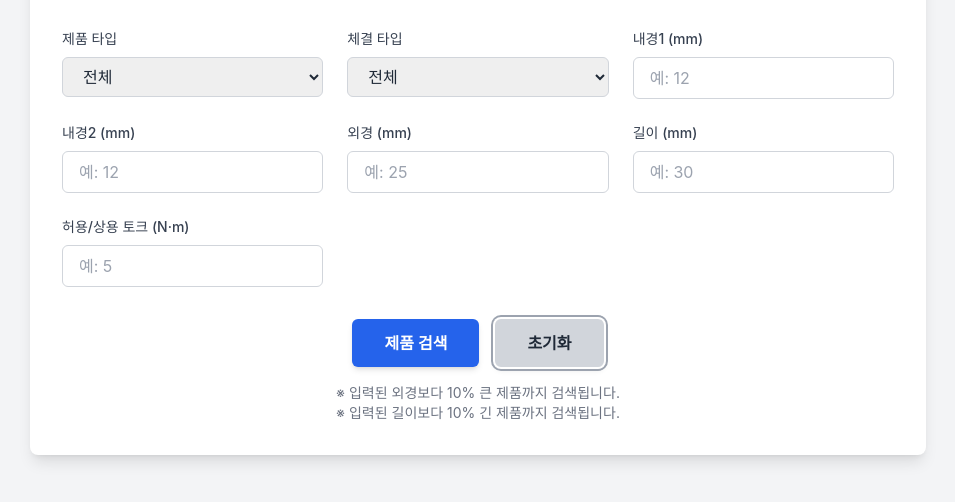
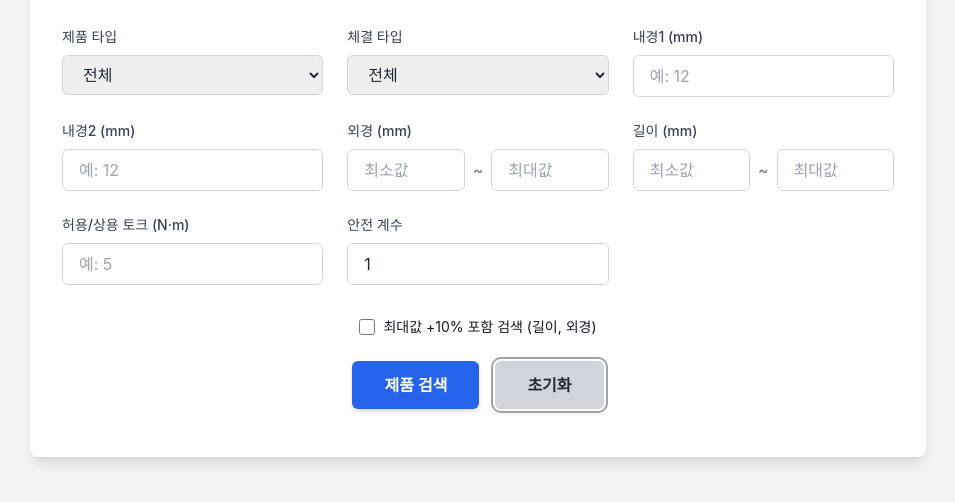
Before and after one commit to shadowqqq-bot/coupling-search-app, a plain HTML site: page index.html in a window 1280 px wide. Both pictures are taken after a click on the button "초기화". Shown: the part 232-734 px from the top of the page, without its empty margins (162-1117 px from the left). Drawn offline with nearby package versions, Linux system fonts and the light colour scheme; no server answers.

Commit message:
index.html

```diff
--- a/index.html
+++ b/index.html
@@ -84,22 +84,32 @@
                        class="w-full px-4 py-2 border border-gray-300 rounded-md focus:ring-blue-500 focus:border-blue-500 transition duration-150">
             </div>
 
-            <!-- 5. 외경 -->
-            <div>
+            <!-- 5. 외경 (범위) -->
+            <div class="lg:col-span-1">
                 <label for="outer-dia" class="block text-sm font-medium text-gray-700 mb-2">
                     외경 (mm)
                 </label>
-                <input type="number" id="outer-dia" placeholder="예: 25"
-                       class="w-full px-4 py-2 border border-gray-300 rounded-md focus:ring-blue-500 focus:border-blue-500 transition duration-150">
+                <div class="flex items-center space-x-2">
+                    <input type="number" id="min-outer-dia" placeholder="최소값"
+                           class="w-1/2 px-4 py-2 border border-gray-300 rounded-md focus:ring-blue-500 focus:border-blue-500 transition duration-150">
+                    <span class="text-gray-500">~</span>
+                    <input type="number" id="max-outer-dia" placeholder="최대값"
+                           class="w-1/2 px-4 py-2 border border-gray-300 rounded-md focus:ring-blue-500 focus:border-blue-500 transition duration-150">
+                </div>
             </div>
 
-            <!-- 6. 길이 -->
-            <div>
+            <!-- 6. 길이 (범위) -->
+            <div class="lg:col-span-1">
                 <label for="length" class="block text-sm font-medium text-gray-700 mb-2">
                     길이 (mm)
                 </label>
-                <input type="number" id="length" placeholder="예: 30"
-                       class="w-full px-4 py-2 border border-gray-300 rounded-md focus:ring-blue-500 focus:border-blue-500 transition duration-150">
+                <div class="flex items-center space-x-2">
+                    <input type="number" id="min-length" placeholder="최소값"
+                           class="w-1/2 px-4 py-2 border border-gray-300 rounded-md focus:ring-blue-500 focus:border-blue-500 transition duration-150">
+                    <span class="text-gray-500">~</span>
+                    <input type="number" id="max-length" placeholder="최대값"
+                           class="w-1/2 px-4 py-2 border border-gray-300 rounded-md focus:ring-blue-500 focus:border-blue-500 transition duration-150">
+                </div>
             </div>
 
             <!-- 7. 허용/상용 토크 -->
@@ -110,6 +120,22 @@
                 <input type="number" id="max-torque" placeholder="예: 5"
                        class="w-full px-4 py-2 border border-gray-300 rounded-md focus:ring-blue-500 focus:border-blue-500 transition duration-150">
             </div>
+
+            <!-- 8. 안전 계수 -->
+            <div>
+                <label for="safety-factor" class="block text-sm font-medium text-gray-700 mb-2">
+                    안전 계수
+                </label>
+                <input type="number" id="safety-factor" value="1" min="1" step="0.1"
+                       class="w-full px-4 py-2 border border-gray-300 rounded-md focus:ring-blue-500 focus:border-blue-500 transition duration-150">
+            </div>
+        </div>
+
+        <div class="flex items-center justify-center mb-4">
+            <input type="checkbox" id="enable-tolerance" class="h-4 w-4 text-blue-600 focus:ring-blue-500 border-gray-300 rounded">
+            <label for="enable-tolerance" class="ml-2 block text-sm text-gray-900">
+                최대값 +10% 포함 검색 (길이, 외경)
+            </label>
         </div>
 
         <div class="flex flex-col md:flex-row justify-center gap-4 mt-6">
@@ -125,8 +151,7 @@
 
         <!-- 검색 조건 안내 -->
         <div class="mt-4 text-center text-sm text-gray-500">
-            <p>※ 입력된 외경보다 10% 큰 제품까지 검색됩니다.</p>
-            <p>※ 입력된 길이보다 10% 긴 제품까지 검색됩니다.</p>
+            <!-- 기존 길이 관련 안내 문구는 제거되었습니다. -->
         </div>
 
         <!-- 제품 목록 섹션 -->
@@ -157,6 +182,7 @@
         const resultsSection = document.getElementById('results-section');
         const couplingTypeSelect = document.getElementById('coupling-type');
         const fasteningTypeSelect = document.getElementById('fastening-type');
+        const enableToleranceCheckbox = document.getElementById('enable-tolerance');
 
         // 페이지 로드 시 구글 시트에서 데이터를 가져옵니다.
         window.onload = function() {
@@ -390,11 +416,28 @@
             // 입력 필드에서 값을 가져옵니다. 값이 없으면 undefined로 처리합니다.
             const innerDia1 = document.getElementById('inner-dia1').value ? parseFloat(document.getElementById('inner-dia1').value) : undefined;
             const innerDia2 = document.getElementById('inner-dia2').value ? parseFloat(document.getElementById('inner-dia2').value) : undefined;
-            const outerDia = document.getElementById('outer-dia').value ? parseFloat(document.getElementById('outer-dia').value) : undefined;
-            const length = document.getElementById('length').value ? parseFloat(document.getElementById('length').value) : undefined;
+            const minOuterDia = document.getElementById('min-outer-dia').value ? parseFloat(document.getElementById('min-outer-dia').value) : undefined;
+            let maxOuterDia = document.getElementById('max-outer-dia').value ? parseFloat(document.getElementById('max-outer-dia').value) : undefined;
+            const minLength = document.getElementById('min-length').value ? parseFloat(document.getElementById('min-length').value) : undefined;
+            let maxLength = document.getElementById('max-length').value ? parseFloat(document.getElementById('max-length').value) : undefined;
             const maxTorque = document.getElementById('max-torque').value ? parseFloat(document.getElementById('max-torque').value) : undefined;
+            const safetyFactor = document.getElementById('safety-factor').value ? parseFloat(document.getElementById('safety-factor').value) : 1;
             const type = couplingTypeSelect.value;
             const fasteningType = fasteningTypeSelect.value;
+            const isToleranceEnabled = enableToleranceCheckbox.checked;
+
+            // 체크박스에 따라 최대값에 10% 허용치 적용
+            if (isToleranceEnabled) {
+                if (maxOuterDia !== undefined) {
+                    maxOuterDia = maxOuterDia * 1.1;
+                }
+                if (maxLength !== undefined) {
+                    maxLength = maxLength * 1.1;
+                }
+            }
+
+            // 안전 계수 적용 (허용/상용 토크 * 안전 계수)
+            const requiredTorque = (maxTorque !== undefined && safetyFactor !== 0) ? maxTorque * safetyFactor : maxTorque;
 
             // 로딩된 데이터가 없으면 메시지를 표시하고 함수를 종료합니다.
             if (uploadedCouplings.length === 0) {
@@ -411,16 +454,18 @@
                 const innerDia1Match = (innerDia1 === undefined) || (coupling.min_inner_dia !== null && innerDia1 >= coupling.min_inner_dia && innerDia1 <= coupling.max_inner_dia);
                 const innerDia2Match = (innerDia2 === undefined) || (coupling.min_inner_dia !== null && innerDia2 >= coupling.min_inner_dia && innerDia2 <= coupling.max_inner_dia);
 
-                // 외경: 입력값보다 작거나, 입력값의 10% 이내인 경우
-                const outerDiaMatch = (outerDia === undefined) || (coupling.outer_dia !== null && coupling.outer_dia <= outerDia * 1.1);
+                // 외경 범위: 입력된 최소/최대 외경 사이에 있는지 확인
+                const minOuterDiaMatch = (minOuterDia === undefined) || (coupling.outer_dia !== null && coupling.outer_dia >= minOuterDia);
+                const maxOuterDiaMatch = (maxOuterDia === undefined) || (coupling.outer_dia !== null && coupling.outer_dia <= maxOuterDia);
 
-                // 길이: 입력값보다 작거나, 입력값의 10% 이내인 경우
-                const lengthMatch = (length === undefined) || (coupling.length !== null && coupling.length <= length * 1.1);
+                // 길이 범위: 입력된 최소/최대 길이 사이에 있는지 확인
+                const minLengthMatch = (minLength === undefined) || (coupling.length !== null && coupling.length >= minLength);
+                const maxLengthMatch = (maxLength === undefined) || (coupling.length !== null && coupling.length <= maxLength);
 
                 // 허용/상용 토크: 입력값보다 크거나 같은 경우
-                const torqueMatch = (maxTorque === undefined) || (coupling.torque !== null && coupling.torque >= maxTorque);
+                const torqueMatch = (requiredTorque === undefined) || (coupling.torque !== null && coupling.torque >= requiredTorque);
 
-                return typeMatch && fasteningTypeMatch && innerDia1Match && innerDia2Match && outerDiaMatch && lengthMatch && torqueMatch;
+                return typeMatch && fasteningTypeMatch && innerDia1Match && innerDia2Match && minOuterDiaMatch && maxOuterDiaMatch && minLengthMatch && maxLengthMatch && torqueMatch;
             });
 
             // 필터링된 결과가 있으면 카드를 생성하여 표시합니다.
@@ -469,14 +514,20 @@
             // 입력 필드 초기화
             document.getElementById('inner-dia1').value = '';
             document.getElementById('inner-dia2').value = '';
-            document.getElementById('outer-dia').value = '';
-            document.getElementById('length').value = '';
+            document.getElementById('min-outer-dia').value = '';
+            document.getElementById('max-outer-dia').value = '';
+            document.getElementById('min-length').value = '';
+            document.getElementById('max-length').value = '';
             document.getElementById('max-torque').value = '';
+            document.getElementById('safety-factor').value = '1';
 
             // 드롭다운 메뉴 초기화
             couplingTypeSelect.selectedIndex = 0;
             populateFasteningTypeDropdown(); // 제품 타입 초기화 후 체결 타입도 다시 채워줍니다.
             fasteningTypeSelect.selectedIndex = 0;
+
+            // 체크박스 초기화
+            enableToleranceCheckbox.checked = false;
 
             // 검색 결과 초기화 (화면에서 제거)
             resultsContainer.innerHTML = '';
```
